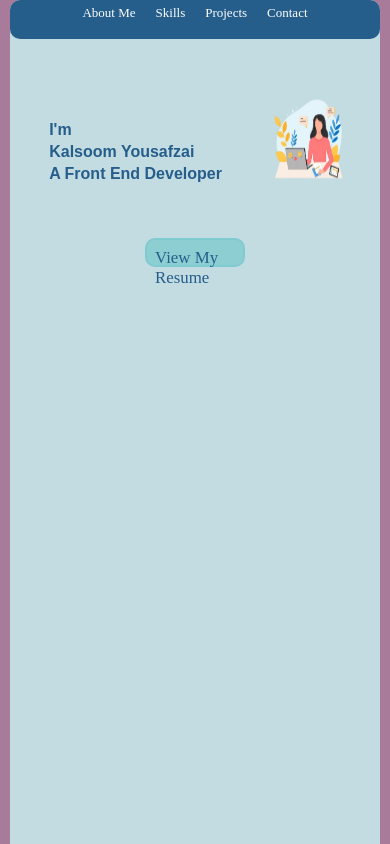
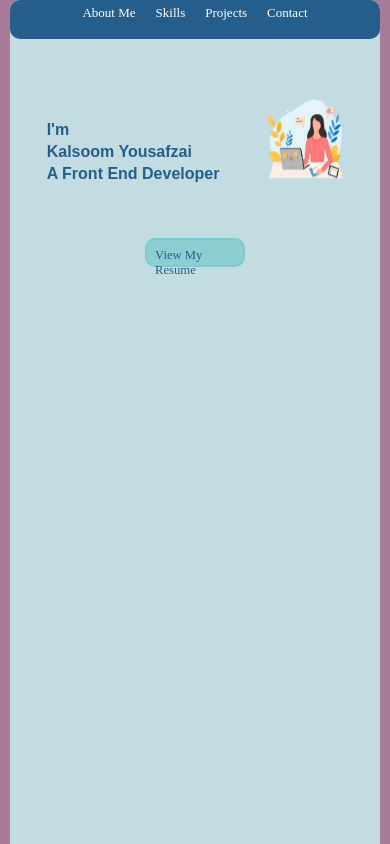
Before and after one commit to Kalsoom08/Portfolio-Profile, a plain HTML site: page index.html in a window 390 px wide. Shown: the top 844 px of the page. Drawn offline with Linux system fonts and the light colour scheme.

Commit message:
Progress

```diff
--- a/style.css
+++ b/style.css
@@ -144,7 +144,7 @@ align-content: flex-start;
   margin-top: 10px;
 }
 .introduction img{
- width: 100px;
+ width: 110px;
  height: 100px;
 
 }
@@ -157,7 +157,7 @@ align-content: flex-start;
 .CV a{
   height: 09px;
   width: 80px;
-  font-size: 2vh;
+  font-size: 1.5vh;
   padding:8px;
   font-weight: 200;
 }
```
